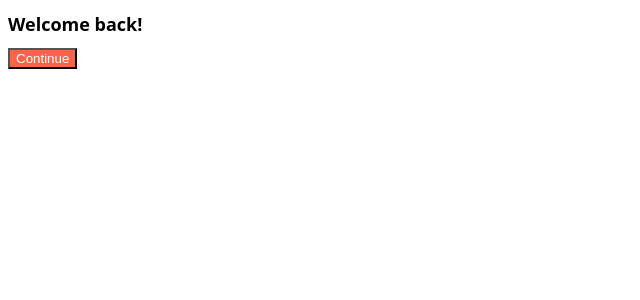
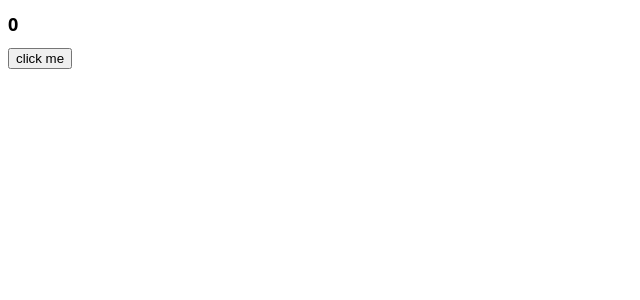
Before and after one commit to hyechong/react-for-beginners, a React (Create React App) app: page / in a window 1280 px wide. Shown: the top 300 px of the page, without its empty margins (0-640 px from the left). Built offline with nearby package versions, Linux system fonts and the light colour scheme.

Commit message:
useEffect 0710

```diff
--- a/src/App.js
+++ b/src/App.js
@@ -1,11 +1,29 @@
 import Button from './Button';
 import styles from './App.module.css';
+import { useState, useEffect } from 'react';
 
 function App() {
+  const [counter, setValue] = useState(0);
+  const onClick = () => {
+    setValue((prev) => prev + 1);
+  };
+  console.log('render');
+  const iRunOnlyOnce = () => {
+    console.log('i run only once');
+  };
+  useEffect(iRunOnlyOnce, []); // 첫 번째 render 시에만 함수 실행
+  // useEffect
+  // - 두 개의 argument를 가지는 함수
+  // - 첫 번째 argument는 우리가 딱 한번만 실행하고 싶은 코드
+  // - 두 번째는 [] 배열을 넣어줌
+  // -> useEffect가 컴포넌트의 첫 번째 렌더 시점에 iRunOnlyOnce 함수 호출
+  // 그리고 상태를 변화시키면 iRunOnlyOnce는 호출되지 않음
+  // 즉, 한번만 렌더링 됨
+  // 단순화 하여 useEffect(() => {console.log("CALL THE API")},[]); 써도 됨
   return (
     <div className='App'>
-      <h1 className={styles.title}>Welcome back!</h1>
-      <Button text={'Continue'} />
+      <h1 className={styles.title}>{counter}</h1>
+      <button onClick={onClick}>click me</button>
     </div>
   );
 }
--- a/src/index.js
+++ b/src/index.js
@@ -3,8 +3,4 @@ import ReactDOM from 'react-dom/client';
 import App from './App';
 
 const root = ReactDOM.createRoot(document.getElementById('root'));
-root.render(
-  <React.StrictMode>
-    <App />
-  </React.StrictMode>
-);
+root.render(<App />);
```
